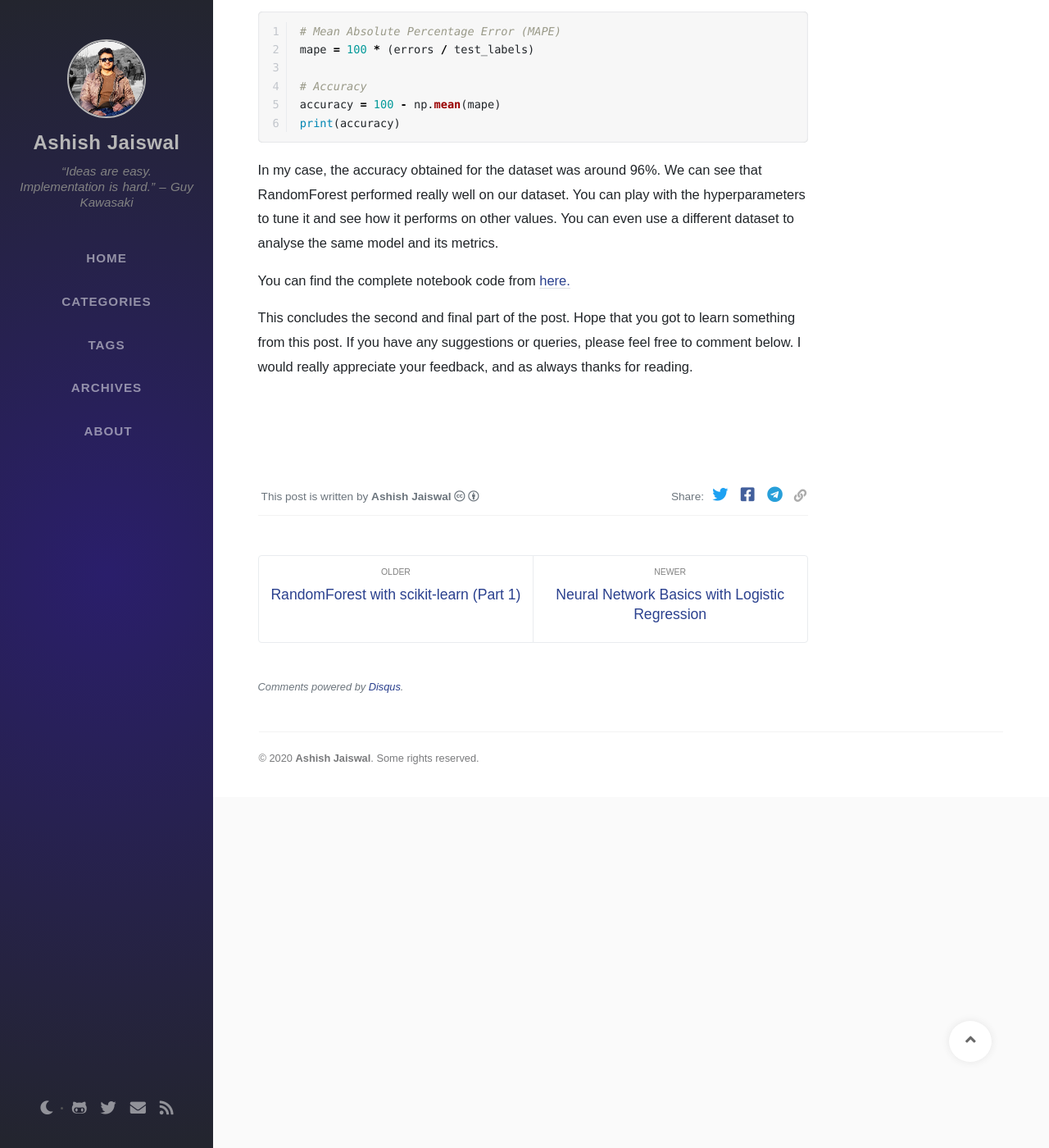
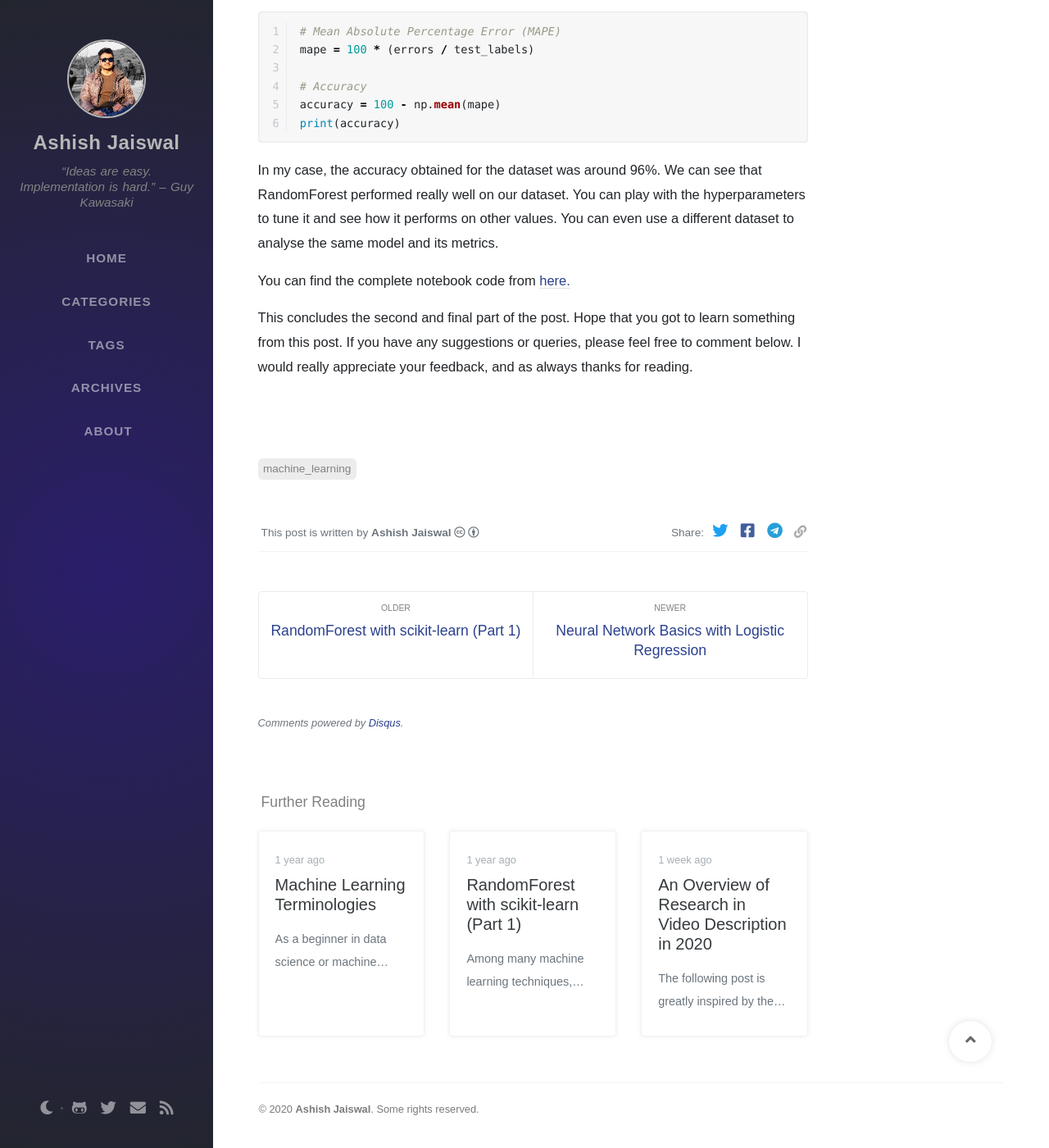
Before and after one commit to asheeshcric/blog, a Jekyll site: the page built from _posts/2019-03-18-randomforest-part-2.md, in a window 1280 px wide and 1400 px high, scrolled down 3297 px. Shown: the whole window at 82% size. Built offline with Jekyll 4.4.1, drawn with Linux system fonts in a browser that asks for light colours; nearby versions of some CDN libraries; some web fonts are replaced; comment, search, counter and statistics services are not loaded; some of the changed text lies outside the part shown.

Commit message:
Add tags and categories to post: random forest

```diff
--- a/_posts/2019-03-18-randomforest-part-2.md
+++ b/_posts/2019-03-18-randomforest-part-2.md
@@ -1,6 +1,8 @@
 ---
 title: RandomForest with scikit-learn - Part 2
 description: Learn how to apply a RandomForest classifier for any arbitrary dataset and generate surprisingly accurate results.
+categories: [Illustration]
+tags: [machine_learning]
 ---
 
 Welcome to the second part of the post. In this half, we will be implementing RandomForest regressor
```
